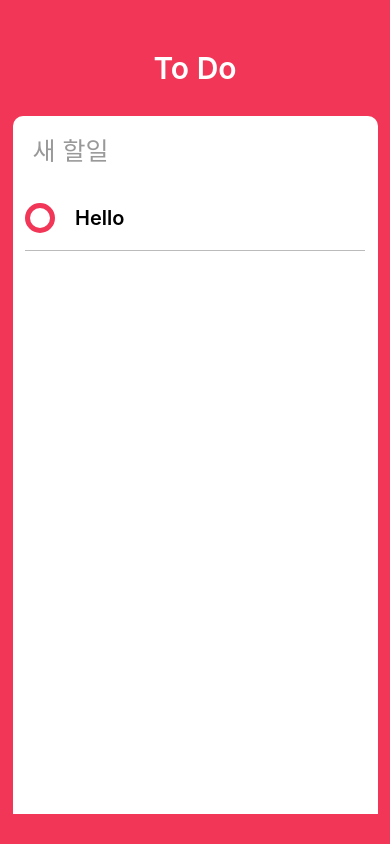
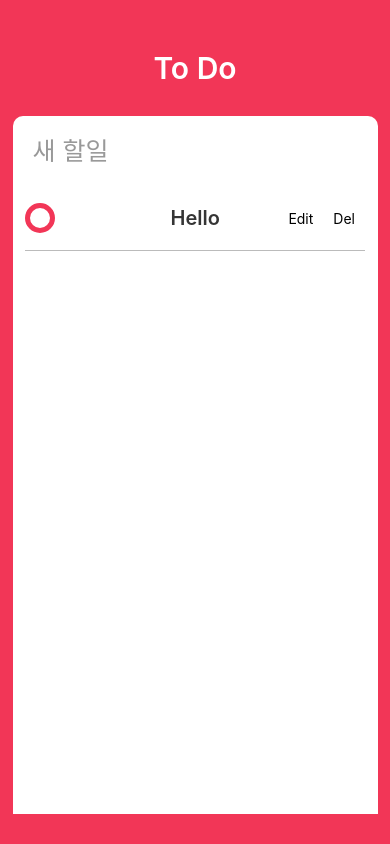
Before and after one commit to smk950226/todo, a React Native app: screen / in a window 390 px wide. Built offline with nearby package versions, Linux system fonts and the light colour scheme.

Commit message:
디자인4 버튼 추가

```diff
--- a/ToDo.js
+++ b/ToDo.js
@@ -9,13 +9,37 @@
         isCompleted: false
     }
     render(){
-        const {isCompleted} = this.state;
+        const {isCompleted, isEditing} = this.state;
         return (
         <View style={styles.container}>
-        <TouchableOpacity onPress={this._toggleComplete}>
-            <View style={[styles.circle, isCompleted ? styles.completedCircle : styles.uncompletedCircle]} />
-        </TouchableOpacity>
-            <Text style={styles.text}>Hello</Text>
+            <View style={styles.column}>
+                <TouchableOpacity onPress={this._toggleComplete}>
+                    <View style={[styles.circle, isCompleted ? styles.completedCircle : styles.uncompletedCircle]} />
+                </TouchableOpacity>
+                <Text style={[styles.text, isCompleted ? styles.completedText : styles.uncompletedText]}>Hello</Text>
+            </View>
+                {isEditing ? (
+                    <View style={styles.actions}>
+                        <TouchableOpacity onPressOut={this._finishEditing}>
+                            <View style={styles.actionContainer}>
+                                <Text style={styles.actionText}>V</Text>
+                            </View>
+                        </TouchableOpacity>
+                    </View>
+                ) : (
+                    <View style={styles.actions}>
+                        <TouchableOpacity onPressOut={this._startEditing}>
+                            <View style={styles.actionContainer}>
+                                <Text style={styles.actionText}>Edit</Text>
+                            </View>
+                        </TouchableOpacity>
+                        <TouchableOpacity>
+                            <View style={styles.actionContainer}>
+                                <Text style={styles.actionText}>Del</Text>
+                            </View>
+                        </TouchableOpacity>
+                    </View>
+                )}
         </View>
         )
     };
@@ -24,6 +48,16 @@
             return({
                 isCompleted: !prevState.isCompleted
             })
+        })
+    };
+    _startEditing = () => {
+        this.setState({
+            isEditing: true
+        })
+    };
+    _finishEditing = () => {
+        this.setState({
+            isEditing: false
         })
     }
 }
@@ -34,7 +68,8 @@
         borderBottomColor: '#bbb',
         borderBottomWidth: StyleSheet.hairlineWidth,
         flexDirection: 'row',
-        alignItems: 'center'
+        alignItems: 'center',
+        justifyContent: 'space-between'
     },
     text: {
         fontWeight: '600',
@@ -54,5 +89,25 @@
     },
     uncompletedCircle: {
         borderColor: '#f23657'
+    },
+    completedText: {
+        color: '#bbb',
+        textDecorationLine: 'line-through'
+    },
+    uncompletedText: {
+        color: '#353535'
+    },
+    column: {
+        flexDirection: 'row',
+        alignItems: 'center',
+        width: width / 2,
+        justifyContent: 'space-between',
+    },
+    actions: {
+        flexDirection: 'row'
+    },
+    actionContainer: {
+        marginVertical: 10,
+        marginHorizontal: 10
     }
 })
```
